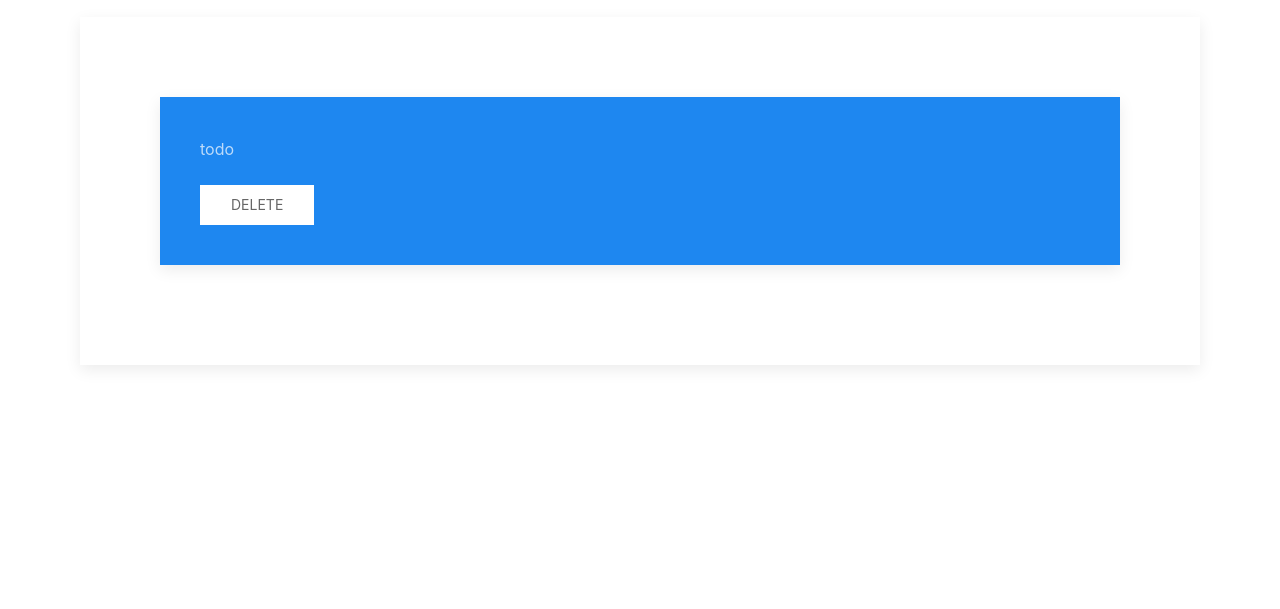
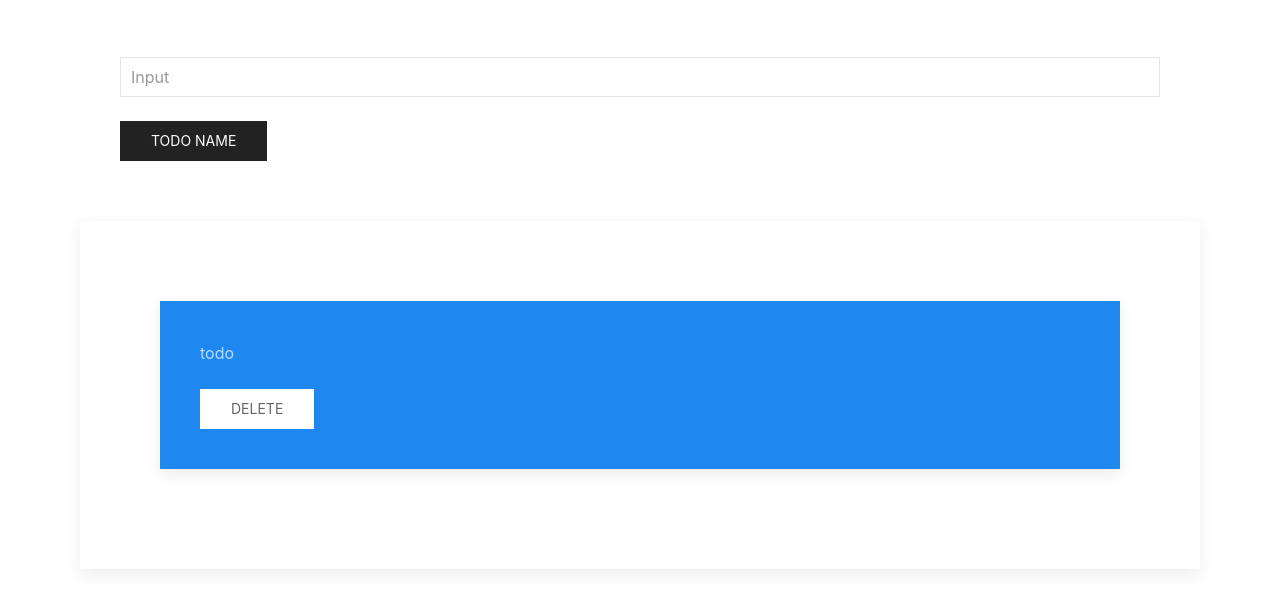
Before and after one commit to MaheshCodeReader/ToDoList, a plain HTML site: page index.html in a window 1280 px wide. Shown: the part 113-722 px from the top of the page. Drawn offline with nearby package versions, Linux system fonts and the light colour scheme.

Commit message:
added todo input

```diff
--- a/index.html
+++ b/index.html
@@ -24,6 +24,12 @@
             <div class="uk-padding">
                 <h1>TodoList</h1>
 
+                <div class="uk-margin uk-padding">
+                    <input class="uk-input" type="text" placeholder="Input">
+                    <br><br>
+                    <button class="uk-button uk-button-secondary">todo name</button>
+                </div>
+
                 <div class="uk-card uk-card-default uk-padding">
                     <div class="uk-body">
 
```
